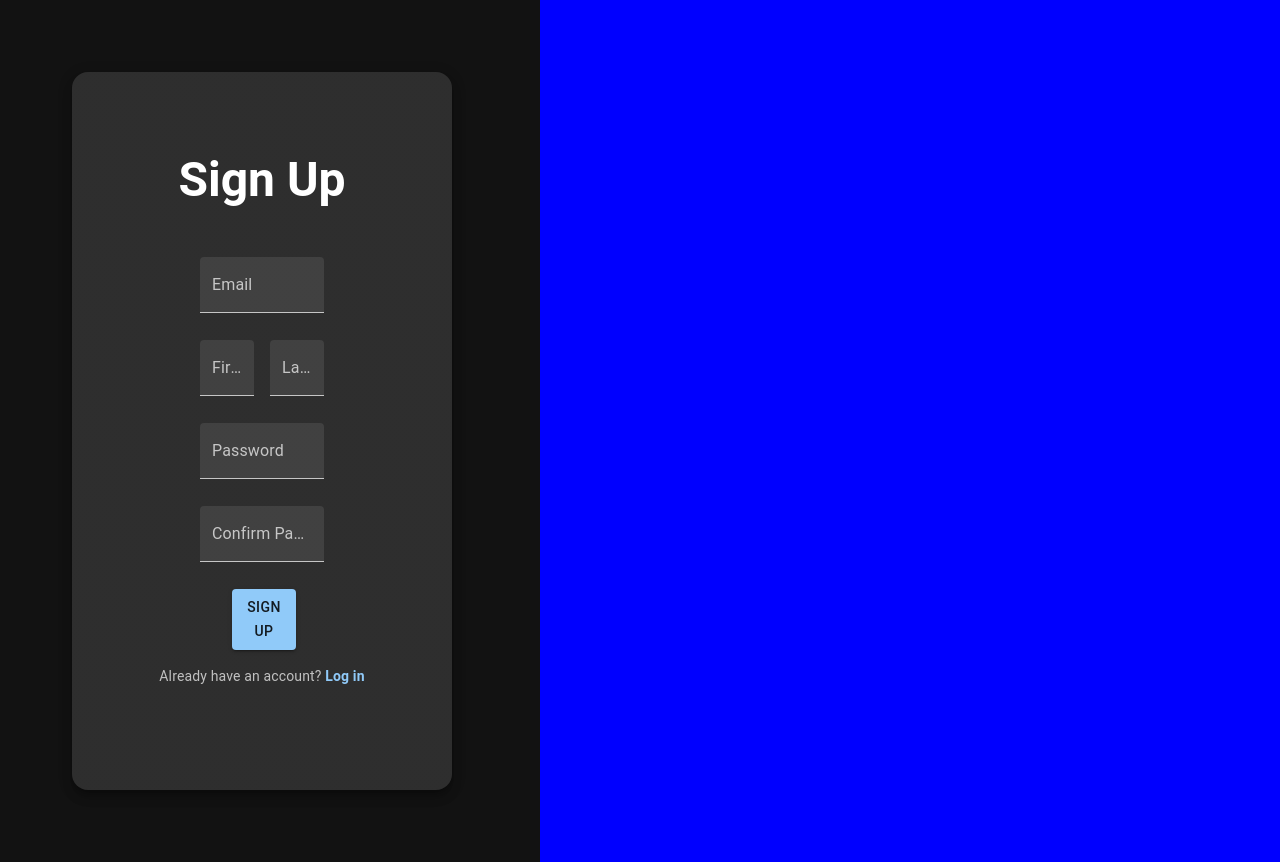
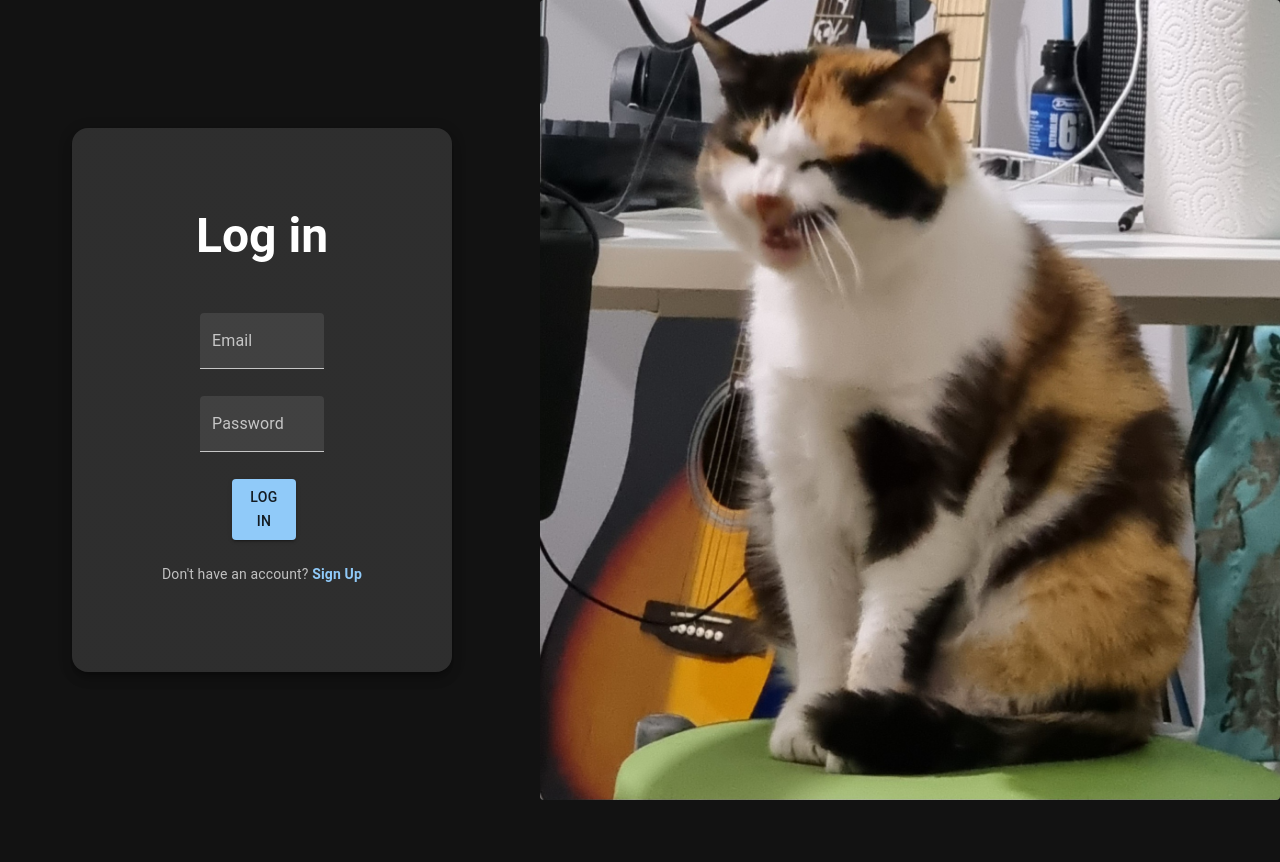
Before and after one commit to salildz/gradulate, a React (Vite) app in the folder client/: page /login in a window 1280 px wide. After the commit the page ends 800 px from the top, so only its background shows below. Built offline with nearby package versions, Linux system fonts and the light colour scheme.

Commit message:
Login page created, router added

```diff
--- a/client/package.json
+++ b/client/package.json
@@ -18,7 +18,8 @@
     "i18next-browser-languagedetector": "^8.1.0",
     "react": "^19.1.0",
     "react-dom": "^19.1.0",
-    "react-i18next": "^15.5.2"
+    "react-i18next": "^15.5.2",
+    "react-router-dom": "^7.6.1"
   },
   "devDependencies": {
     "@eslint/js": "^9.25.0",
--- a/client/src/App.jsx
+++ b/client/src/App.jsx
@@ -1,6 +1,8 @@
 import { ThemeProvider, createTheme } from "@mui/material/styles";
 import CssBaseline from "@mui/material/CssBaseline";
 import Signup from "./components/auth/Signup";
+import Login from "./components/Auth/Login";
+import { BrowserRouter as Router, Routes, Route, Navigate } from "react-router-dom";
 
 function App() {
   const darkTheme = createTheme({
@@ -12,7 +14,13 @@ function App() {
   return (
     <ThemeProvider theme={darkTheme}>
       <CssBaseline />
-      <Signup />
+      <Router>
+        <Routes>
+          <Route path="/" element={<Navigate to="/signup" replace />} />
+          <Route path="/signup" element={<Signup />} />
+          <Route path="/login" element={<Login />} />
+        </Routes>
+      </Router>
     </ThemeProvider>
   );
 }
--- a/client/src/components/auth/Login.jsx
+++ b/client/src/components/auth/Login.jsx
@@ -1,7 +1,61 @@
+import { Box, Button, Card, CardContent, FormControl, Grid, Link, Typography } from "@mui/material";
 import React from "react";
+import CustomInput from "../form/CustomInput";
+import Leyla from "../imageCards/Leyla";
+import { useTranslation } from "react-i18next";
 
 const Login = () => {
-  return <div>Login</div>;
+  const { t } = useTranslation();
+
+  const [formData, setFormData] = React.useState({
+    email: "",
+    password: "",
+  });
+
+  const handleChange = (e) => {
+    setFormData({
+      ...formData,
+      [e.target.name]: e.target.value,
+    });
+  };
+
+  return (
+    <Grid container spacing={2} justifyContent="center" sx={{ height: "100%" }}>
+      <Grid size={{ xs: 12, lg: 5 }}>
+        <Box sx={{ height: "100%", p: { xs: 3, lg: 9 }, display: "flex", alignItems: "center", justifyContent: "center" }}>
+          <Card raised sx={{ borderRadius: 4, py: { xs: 2, lg: 8 } }}>
+            <CardContent>
+              <Box sx={{ display: "flex", justifyContent: "center" }}>
+                <Typography variant="h3" fontWeight={"bold"} gutterBottom>
+                  {t("auth.login")}
+                </Typography>
+              </Box>
+              <Box sx={{ display: "flex", flexDirection: "column", pt: 2, px: { xs: 4, lg: 14 } }}>
+                <CustomInput label={t("auth.email")} type="email" name="email" value={formData.email} onChange={handleChange} />
+                <CustomInput label={t("auth.password")} type="password" name="password" value={formData.password} onChange={handleChange} />
+                <FormControl sx={{ display: "flex", justifyContent: "center", pt: 2, mx: 4 }}>
+                  <Button variant="contained">{t("auth.login")}</Button>
+                </FormControl>
+              </Box>
+              <Box sx={{ display: "flex", justifyContent: "center", pt: 3 }}>
+                <Typography variant="body2" color="textSecondary">
+                  {t("auth.dontHaveAccount")}{" "}
+                  <Link href="/signup" color="primary" fontWeight={"bold"} underline="hover">
+                    {t("auth.signUp")}
+                  </Link>
+                </Typography>
+              </Box>
+            </CardContent>
+          </Card>
+        </Box>
+      </Grid>
+      <Grid size={{ xs: 0, lg: 7 }}>
+        <Box sx={{ height: "100vh", overflow: "hidden" }}>
+          <Leyla />
+        </Box>
+      </Grid>
+    </Grid>
+  );
 };
 
 export default Login;
--- a/client/src/components/auth/Signup.jsx
+++ b/client/src/components/auth/Signup.jsx
@@ -1,9 +1,12 @@
-import { Box, Button, Card, CardContent, FormControl, Grid, Link, Typography } from "@mui/material";
-import { t } from "i18next";
+import { Box, Button, Card, CardContent, CardMedia, FormControl, Grid, Link, Typography } from "@mui/material";
+import { useTranslation } from "react-i18next";
 import CustomInput from "../form/CustomInput";
 import { useState } from "react";
+import Leyla from "../imageCards/Leyla";
 
 const Signup = () => {
+  const { t } = useTranslation();
+
   const [formData, setFormData] = useState({
     email: "",
     firstName: "",
@@ -20,17 +23,17 @@ const Signup = () => {
   };
 
   return (
-    <Grid container spacing={2} justifyContent="center" alignItems="stretch" sx={{ height: "100vh" }}>
-      <Grid size={5}>
-        <Box sx={{ height: "100%", p: 9 }}>
-          <Card raised sx={{ borderRadius: 4, py: 8 }}>
+    <Grid container spacing={2} justifyContent="center" sx={{ height: "100%" }}>
+      <Grid size={{ xs: 12, lg: 5 }}>
+        <Box sx={{ height: "100%", p: { xs: 3, lg: 9 } }}>
+          <Card raised sx={{ borderRadius: 4, py: { xs: 2, lg: 8 } }}>
             <CardContent>
               <Box sx={{ display: "flex", justifyContent: "center" }}>
                 <Typography variant="h3" fontWeight={"bold"} gutterBottom>
                   {t("auth.signUp")}
                 </Typography>
               </Box>
-              <Box sx={{ display: "flex", flexDirection: "column", pt: 2, px: 14 }}>
+              <Box sx={{ display: "flex", flexDirection: "column", pt: 2, px: { xs: 4, lg: 14 } }}>
                 <CustomInput label={t("auth.email")} type="email" name="email" value={formData.email} onChange={handleChange} />
                 <Box sx={{ display: "flex", flexDirection: "row", justifyContent: "space-between", gap: 2 }}>
                   <CustomInput label={t("auth.firstName")} type="text" name="firstName" value={formData.firstName} onChange={handleChange} fullWidth={false} />
@@ -42,7 +45,7 @@ const Signup = () => {
                   <Button variant="contained">{t("auth.signUp")}</Button>
                 </FormControl>
               </Box>
-              <Box sx={{ display: "flex", justifyContent: "center", p: 2 }}>
+              <Box sx={{ display: "flex", justifyContent: "center", pt: 3 }}>
                 <Typography variant="body2" color="textSecondary">
                   {t("auth.alreadyHaveAccount")}{" "}
                   <Link href="/login" color="primary" fontWeight={"bold"} underline="hover">
@@ -54,8 +57,10 @@ const Signup = () => {
           </Card>
         </Box>
       </Grid>
-      <Grid size={7}>
-        <Box sx={{ height: "100%", bgcolor: "blue" }}></Box>
+      <Grid size={{ xs: 0, lg: 7 }}>
+        <Box sx={{ height: "100vh", overflow: "hidden" }}>
+          <Leyla />
+        </Box>
       </Grid>
     </Grid>
   );
--- /dev/null
+++ b/client/src/components/imageCards/Leyla.jsx
@@ -0,0 +1,20 @@
+import { Card, CardMedia } from "@mui/material";
+
+const Leyla = () => {
+  return (
+    <Card sx={{ height: "100%" }}>
+      <CardMedia
+        component="img"
+        image="/leyla.jpg"
+        alt="Leyla"
+        sx={{
+          height: "100%",
+          width: "100%",
+          objectFit: "cover",
+        }}
+      />
+    </Card>
+  );
+};
+
+export default Leyla;
--- a/client/src/translations/i18n.js
+++ b/client/src/translations/i18n.js
@@ -6,10 +6,16 @@ import translationEN from './en/translation.json';
 import translationTR from './tr/translation.json';
 
 const resources = {
-    en: {
+    "en-US": {
         translation: translationEN,
     },
-    tr: {
+    "en": {
+        translation: translationEN,
+    },
+    "tr-TR": {
+        translation: translationTR,
+    },
+    "tr": {
         translation: translationTR,
     }
 };
@@ -19,7 +25,7 @@ i18n
     .use(initReactI18next)
     .init({
         resources,
-        fallbackLng: 'tr',
+        fallbackLng: 'en-US',
         interpolation: {
             escapeValue: false
         },
```
Also changed, not shown: client/src/components/Navbar.jsx (added, +34 -0 lines), client/public/leyla.jpg (added), 1 other file (tests, documents, lock files or other folders).
